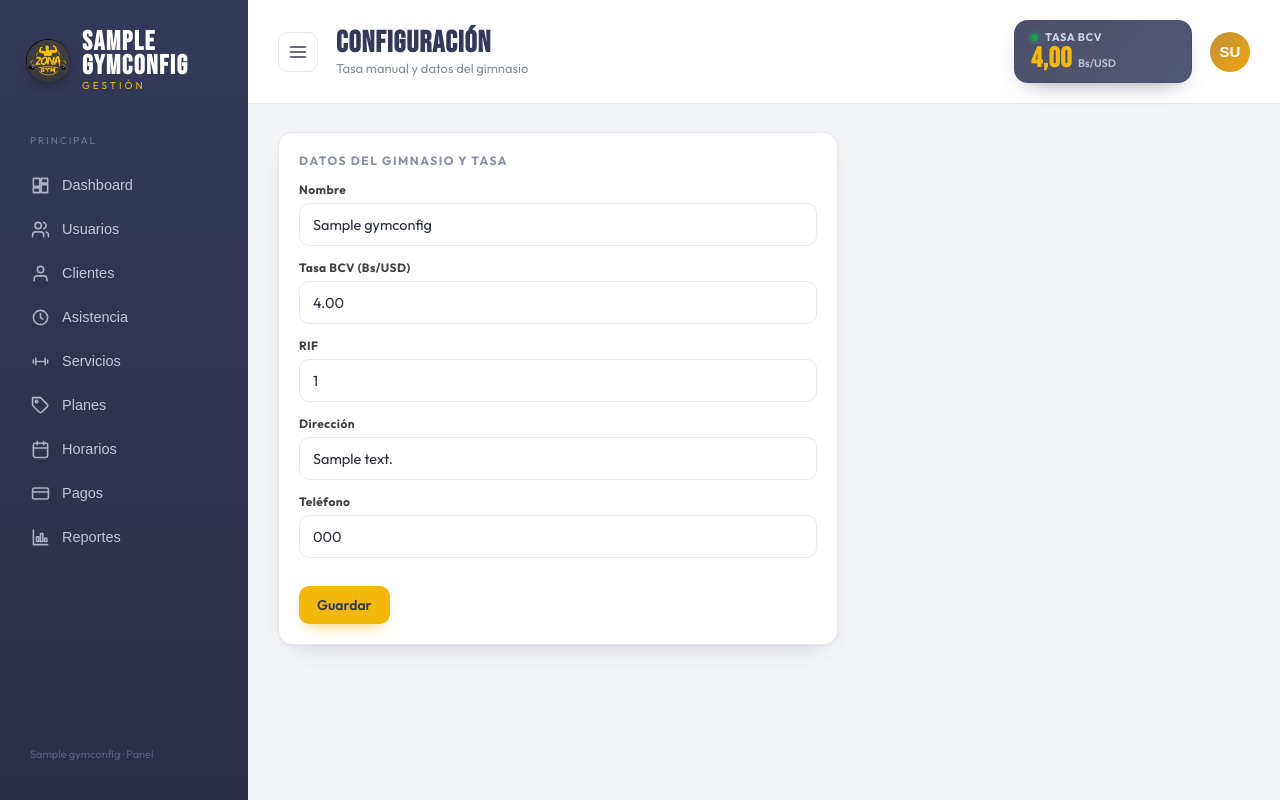
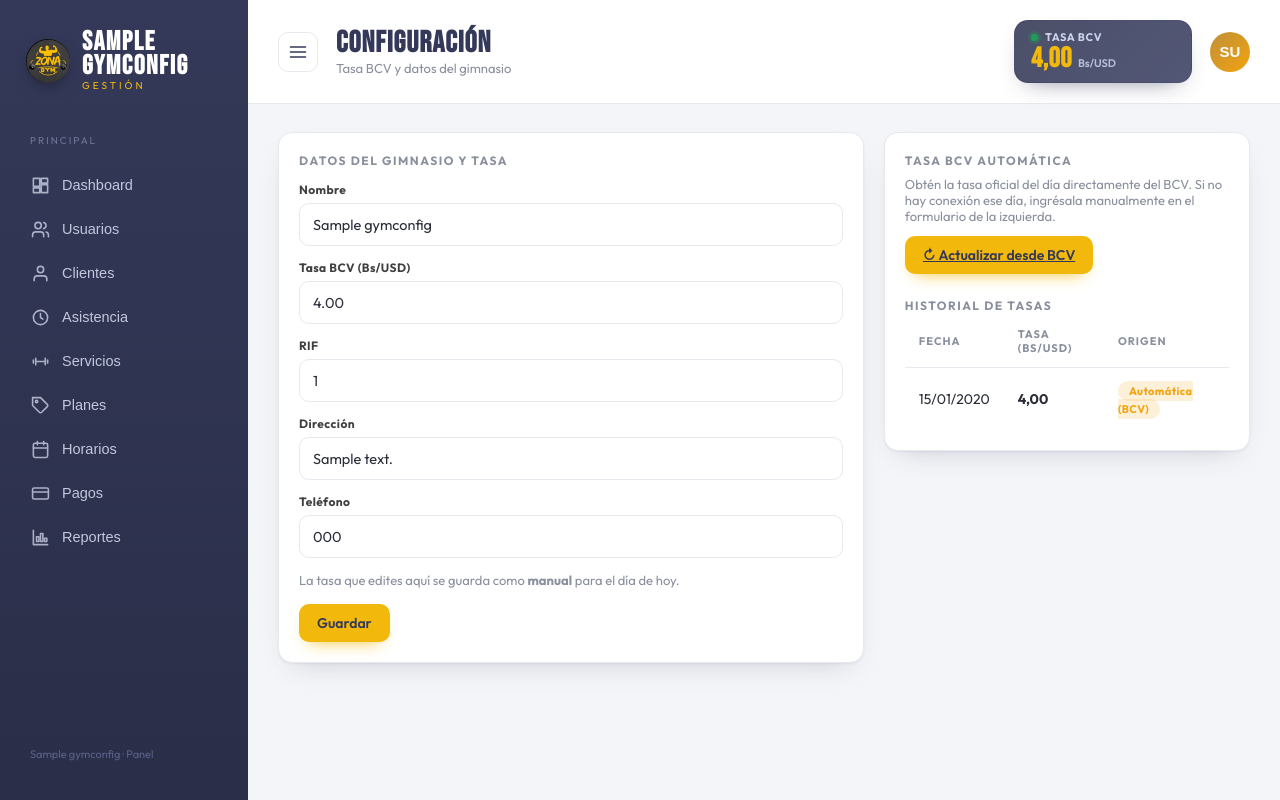
Before and after one commit to digitalgdb03/gym_system, a Django app: page /configuracion/ in a window 1280 px wide. Run offline with Django 5.2, Linux system fonts and the light colour scheme; a user stored in the database is signed in; tables that the repository leaves empty hold one stand-in row (values such as "Sample post"); some libraries are stand-ins or nearby versions; grey boxes are pictures that could not be loaded.

Commit message:
agregando ajustes en vistas y funcionalidad de tasa bcv act desde la api

```diff
--- a/configuration/models.py
+++ b/configuration/models.py
@@ -1,5 +1,6 @@
 from decimal import Decimal
 from django.db import models
+from django.utils import timezone
 
 
 class GymConfig(models.Model):
@@ -25,3 +26,25 @@ class GymConfig(models.Model):
     def load(cls):
         obj, _ = cls.objects.get_or_create(pk=1)
         return obj
+
+
+class ExchangeRate(models.Model):
+    """Registro diario de la tasa BCV (una fila por fecha)."""
+
+    class Source(models.TextChoices):
+        AUTO   = "AUTO",   "Automática (BCV)"
+        MANUAL = "MANUAL", "Manual"
+
+    date       = models.DateField("Fecha", unique=True, default=timezone.localdate)
+    rate       = models.DecimalField("Tasa (Bs/USD)", max_digits=12, decimal_places=2)
+    source     = models.CharField("Origen", max_length=6, choices=Source.choices,
+                                  default=Source.AUTO)
+    updated_at = models.DateTimeField(auto_now=True)
+
+    class Meta:
+        ordering = ["-date"]
+        verbose_name = "Tasa de cambio"
+        verbose_name_plural = "Tasas de cambio"
+
+    def __str__(self):
+        return f"{self.date} · {self.rate} Bs ({self.get_source_display()})"
--- /dev/null
+++ b/configuration/rates.py
@@ -0,0 +1,100 @@
+"""Obtención y registro de la tasa BCV.
+
+- fetch_bcv_rate(): consulta APIs públicas del dólar oficial (BCV) y devuelve Decimal o None.
+- update_today_rate(): guarda/actualiza la tasa de HOY en ExchangeRate y la refleja en GymConfig.
+  Es best-effort: si no hay conexión, no rompe nada (conserva la tasa manual/anterior).
+"""
+import json
+import time
+import urllib.request
+from decimal import Decimal
+
+# APIs públicas del dólar oficial de Venezuela (BCV). Se prueban en orden.
+BCV_ENDPOINTS = [
+    "https://ve.dolarapi.com/v1/dolares/oficial",
+    "https://pydolarve.org/api/v1/dollar?page=bcv&monitor=usd",
+]
+
+_RATE_KEYS = ("promedio", "price", "precio", "rate", "valor")
+_last_attempt = 0.0   # throttle en memoria para el modo perezoso (dashboard)
+
+
+def _deep_find_rate(obj):
+    """Busca el primer número plausible bajo claves típicas de precio."""
+    if isinstance(obj, dict):
+        for k in _RATE_KEYS:
+            if k in obj:
+                try:
+                    v = Decimal(str(obj[k]))
+                    if v > 0:
+                        return v
+                except Exception:
+                    pass
+        for v in obj.values():
+            r = _deep_find_rate(v)
+            if r is not None:
+                return r
+    elif isinstance(obj, list):
+        for v in obj:
+            r = _deep_find_rate(v)
+            if r is not None:
+                return r
+    return None
+
+
+def fetch_bcv_rate(timeout=5):
+    """Devuelve la tasa oficial (Decimal) o None si no se pudo obtener."""
+    for url in BCV_ENDPOINTS:
+        try:
+            req = urllib.request.Request(url, headers={"User-Agent": "ZonaGym/1.0"})
+            with urllib.request.urlopen(req, timeout=timeout) as resp:
+                data = json.loads(resp.read().decode("utf-8"))
+            rate = _deep_find_rate(data)
+            if rate and rate > 0:
+                return rate.quantize(Decimal("0.01"))
+        except Exception:
+            continue
+    return None
+
+
+def update_today_rate(force=False):
+    """Guarda la tasa de hoy desde la API. Devuelve la fila o None si no se obtuvo.
+
+    force=False (modo perezoso): si ya hay tasa de hoy no hace nada; si no, reintenta
+    a lo sumo cada 30 min para no colgar la carga de páginas cuando el BCV está caído.
+    """
+    global _last_attempt
+    from django.utils import timezone
+    from .models import GymConfig, ExchangeRate
+
+    today = timezone.localdate()
+    existing = ExchangeRate.objects.filter(date=today).first()
+    if existing and not force:
+        return existing
+    if not force and (time.time() - _last_attempt) < 1800:
+        return None
+    _last_attempt = time.time()
+
+    rate = fetch_bcv_rate()
+    if rate is None:
+        return None
+
+    obj, _ = ExchangeRate.objects.update_or_create(
+        date=today, defaults={"rate": rate, "source": ExchangeRate.Source.AUTO}
+    )
+    cfg = GymConfig.load()
+    if cfg.bcv_rate != rate:
+        cfg.bcv_rate = rate
+        cfg.save(update_fields=["bcv_rate"])
+    return obj
+
+
+def set_manual_rate(rate):
+    """Registra la tasa de hoy como MANUAL (cuando se edita a mano en Configuración)."""
+    from django.utils import timezone
+    from .models import ExchangeRate
+    today = timezone.localdate()
+    obj, _ = ExchangeRate.objects.update_or_create(
+        date=today, defaults={"rate": Decimal(str(rate)), "source": ExchangeRate.Source.MANUAL}
+    )
+    return obj
--- a/configuration/urls.py
+++ b/configuration/urls.py
@@ -5,4 +5,5 @@ app_name = "configuration"
 
 urlpatterns = [
     path("", views.ConfigUpdateView.as_view(), name="edit"),
+    path("tasa/actualizar/", views.refresh_bcv, name="refresh_bcv"),
 ]
--- a/configuration/views.py
+++ b/configuration/views.py
@@ -1,10 +1,14 @@
+from django.contrib import messages
+from django.contrib.auth.decorators import login_required
 from django.contrib.auth.mixins import LoginRequiredMixin
 from django.contrib.messages.views import SuccessMessageMixin
+from django.shortcuts import redirect
 from django.urls import reverse_lazy
 from django.views.generic import UpdateView
 
-from .models import GymConfig
 from .forms import GymConfigForm
+from .models import ExchangeRate, GymConfig
+from .rates import set_manual_rate, update_today_rate
 
 
 class ConfigUpdateView(LoginRequiredMixin, SuccessMessageMixin, UpdateView):
@@ -15,3 +19,26 @@ class ConfigUpdateView(LoginRequiredMixin, SuccessMessageMixin, UpdateView):
 
     def get_object(self, queryset=None):
         return GymConfig.load()
+
+    def form_valid(self, form):
+        response = super().form_valid(form)
+        # Si editaron la tasa a mano, la registramos como MANUAL para hoy.
+        if "bcv_rate" in form.changed_data:
+            set_manual_rate(self.object.bcv_rate)
+        return response
+
+    def get_context_data(self, **kwargs):
+        ctx = super().get_context_data(**kwargs)
+        ctx["rates"] = ExchangeRate.objects.all()[:12]
+        return ctx
+
+
+@login_required
+def refresh_bcv(request):
+    """Fuerza la consulta a la API del BCV y actualiza la tasa de hoy."""
+    obj = update_today_rate(force=True)
+    if obj and obj.source == ExchangeRate.Source.AUTO:
+        messages.success(request, f"Tasa BCV actualizada: {obj.rate} Bs/USD.")
+    else:
+        messages.warning(request, "No se pudo conectar con el BCV. Ingresa la tasa manualmente abajo.")
+    return redirect("configuration:edit")
--- a/report/views.py
+++ b/report/views.py
@@ -1,11 +1,10 @@
 from collections import Counter
 from datetime import timedelta
-
 from django.contrib.auth.decorators import login_required
 from django.db.models import Count, Sum
 from django.shortcuts import render
 from django.utils import timezone
-
+from configuration.rates import update_today_rate
 from attendance.models import Attendance
 from client.models import Client
 from configuration.models import GymConfig
@@ -33,6 +32,7 @@ def _with_pct(serie):
 @login_required
 def dashboard(request):
     today = timezone.localdate()
+    update_today_rate()
     cfg = GymConfig.load()
 
     todays_payments = Payment.objects.filter(created_at__date=today).select_related("client", "plan")
--- a/templates/configuration/config.html
+++ b/templates/configuration/config.html
@@ -1,18 +1,39 @@
 {% extends "base.html" %}
 {% load widget_tweaks %}
 {% block page_title %}Configuración{% endblock %}
-{% block page_sub %}Tasa manual y datos del gimnasio{% endblock %}
+{% block page_sub %}Tasa BCV y datos del gimnasio{% endblock %}
 {% block content %}
-<form method="post" class="card" style="max-width:560px">
-  {% csrf_token %}
-  <h3>Datos del gimnasio y tasa</h3>
-  {% for field in form %}
-    <div class="field">
-      <label>{{ field.label }}</label>
-      {% render_field field class="input" %}
-      {% for error in field.errors %}<div class="msg error">{{ error }}</div>{% endfor %}
-    </div>
-  {% endfor %}
-  <button type="submit" class="btn btn-primary" style="margin-top:14px">Guardar</button>
-</form>
+
+<div class="grid cols-2" style="align-items:start">
+  <form method="post" class="card" style="margin:0">
+    {% csrf_token %}
+    <h3>Datos del gimnasio y tasa</h3>
+    {% for field in form %}
+      <div class="field"><label>{{ field.label }}</label>{% render_field field class="input" %}
+        {% for e in field.errors %}<div class="msg error">{{ e }}</div>{% endfor %}</div>
+    {% endfor %}
+    <div class="section-note" style="margin:10px 0">La tasa que edites aquí se guarda como <b>manual</b> para el día de hoy.</div>
+    <button type="submit" class="btn btn-primary" style="margin-top:6px">Guardar</button>
+  </form>
+
+  <div class="card" style="margin:0">
+    <h3>Tasa BCV automática</h3>
+    <p class="section-note" style="margin-bottom:12px">Obtén la tasa oficial del día directamente del BCV. Si no hay conexión ese día, ingrésala manualmente en el formulario de la izquierda.</p>
+    <a class="btn btn-primary" href="{% url 'configuration:refresh_bcv' %}">↻ Actualizar desde BCV</a>
+
+    <h3 style="margin-top:24px">Historial de tasas</h3>
+    <div class="table-wrap"><table>
+      <thead><tr><th>Fecha</th><th>Tasa (Bs/USD)</th><th>Origen</th></tr></thead>
+      <tbody>
+      {% for r in rates %}
+        <tr>
+          <td>{{ r.date|date:"d/m/Y" }}</td>
+          <td><b>{{ r.rate }}</b></td>
+          <td><span class="role-badge {% if r.source == 'AUTO' %}role-INSTRUCTOR{% else %}role-EMPLEADO{% endif %}">{{ r.get_source_display }}</span></td>
+        </tr>
+      {% empty %}<tr><td colspan="3" style="text-align:center;color:var(--muted)">Sin registros aún.</td></tr>{% endfor %}
+      </tbody>
+    </table></div>
+  </div>
+</div>
 {% endblock %}
```
Also changed, not shown: attendance/views.py (+22 -0 lines), configuration/admin.py (+7 -1 lines), templates/attendance/_big_alert.html (+18 -14 lines), templates/attendance/list.html (+13 -3 lines), templates/payments/payments.html (+10 -1 lines), configuration/migrations/0002_exchangerate.py (added).
